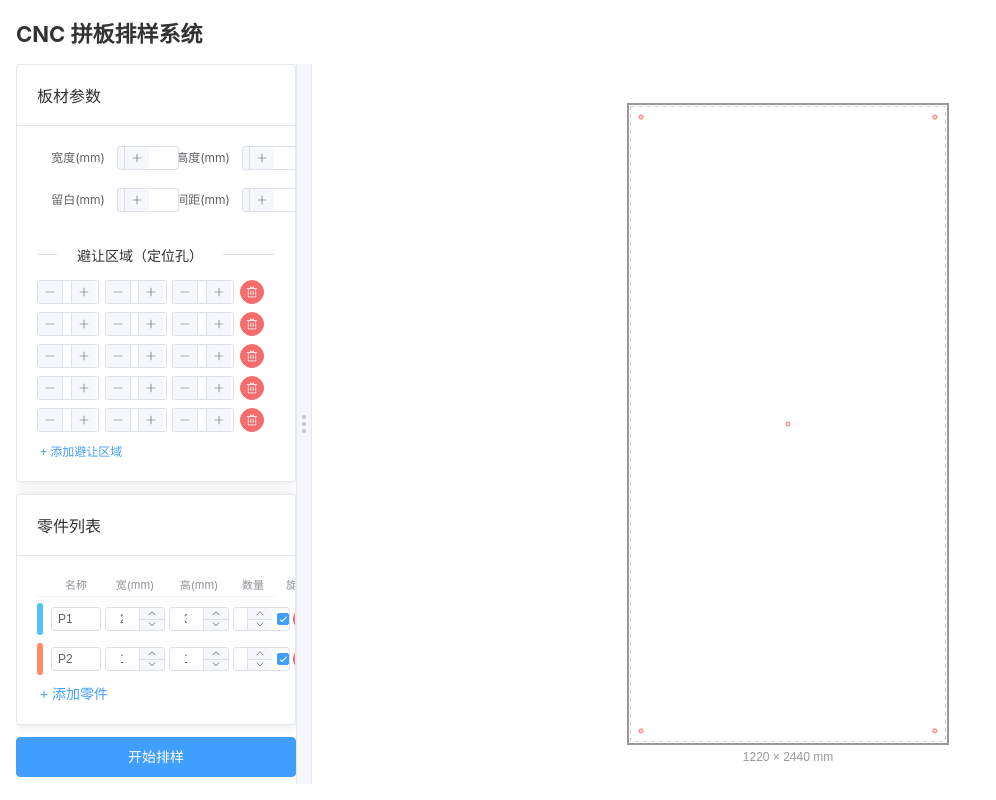
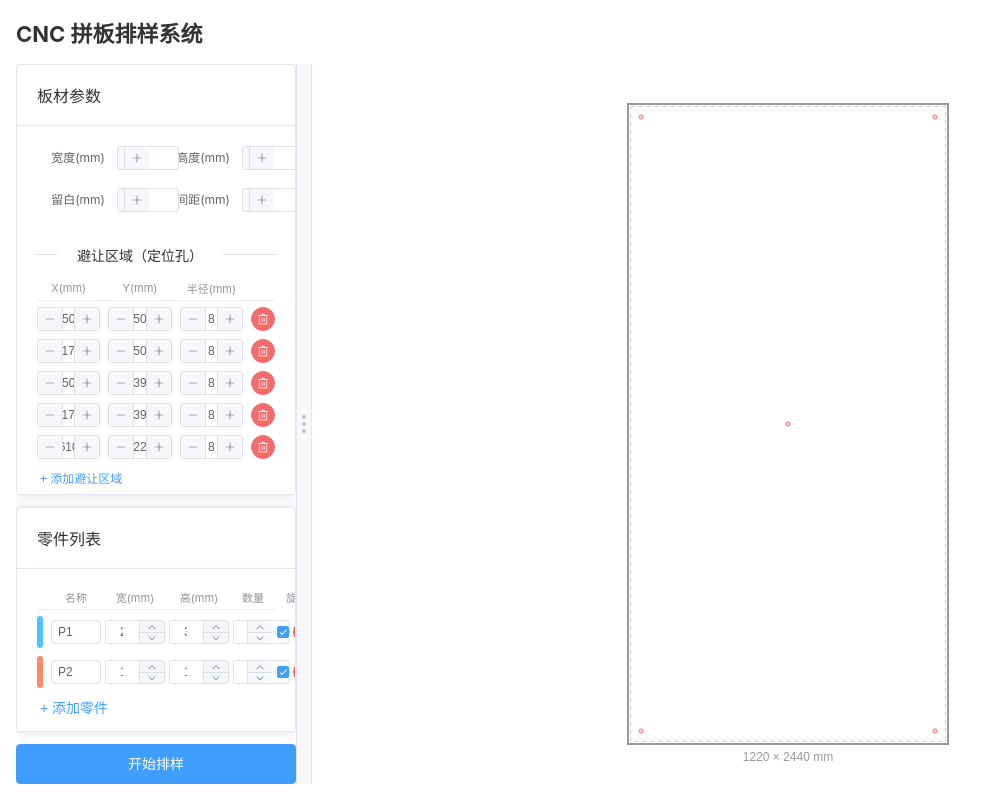
Before and after one commit to V2seeu/panel-nesting, a Vue app in the folder panel-nesting-frontend/: page / in a window 1280 px wide. Shown: the whole page, without its empty margins (0-996 px from the left). Built offline with nearby package versions, Linux system fonts and the light colour scheme.

Commit message:
feat: add field labels header row for avoid zones in SheetConfig
Co-Authored-By: Claude Opus 4.6 <noreply@anthropic.com>

```diff
--- a/panel-nesting-frontend/src/components/SheetConfig.vue
+++ b/panel-nesting-frontend/src/components/SheetConfig.vue
@@ -26,10 +26,16 @@
         </el-col>
       </el-row>
       <el-divider content-position="left">避让区域（定位孔）</el-divider>
-      <div v-for="(zone, idx) in sheet.avoidZones" :key="idx" style="display:flex;gap:8px;margin-bottom:8px;align-items:center">
-        <el-input-number v-model="zone.cx" :min="0" placeholder="X" size="small" style="width:25%" />
-        <el-input-number v-model="zone.cy" :min="0" placeholder="Y" size="small" style="width:25%" />
-        <el-input-number v-model="zone.radius" :min="1" placeholder="半径" size="small" style="width:25%" />
+      <div class="zone-header">
+        <span class="zone-header-cell">X(mm)</span>
+        <span class="zone-header-cell">Y(mm)</span>
+        <span class="zone-header-cell">半径(mm)</span>
+        <span class="zone-header-cell zone-header-cell--action"></span>
+      </div>
+      <div v-for="(zone, idx) in sheet.avoidZones" :key="idx" class="zone-row">
+        <el-input-number v-model="zone.cx" :min="0" size="small" class="zone-field" />
+        <el-input-number v-model="zone.cy" :min="0" size="small" class="zone-field" />
+        <el-input-number v-model="zone.radius" :min="1" size="small" class="zone-field" />
         <el-button type="danger" :icon="Delete" circle size="small" @click="sheet.avoidZones.splice(idx, 1)" />
       </div>
       <el-button type="primary" link size="small" @click="sheet.avoidZones.push({ cx: 0, cy: 0, radius: 8 })">
@@ -45,3 +51,37 @@ import type { Sheet } from '../types'
 
 const sheet = defineModel<Sheet>({ required: true })
 </script>
+
+<style scoped>
+.zone-header {
+  display: flex;
+  gap: 8px;
+  align-items: center;
+  margin-bottom: 6px;
+  padding-bottom: 4px;
+  border-bottom: 1px solid #ebeef5;
+}
+.zone-header-cell {
+  flex: 1;
+  font-size: 11px;
+  color: #909399;
+  text-align: center;
+}
+.zone-header-cell--action {
+  flex: none;
+  width: 24px;
+}
+.zone-row {
+  display: flex;
+  gap: 8px;
+  align-items: center;
+  margin-bottom: 8px;
+}
+.zone-field {
+  flex: 1;
+}
+.zone-field :deep(.el-input__wrapper) {
+  padding-left: 8px;
+  padding-right: 8px;
+}
+</style>
```
